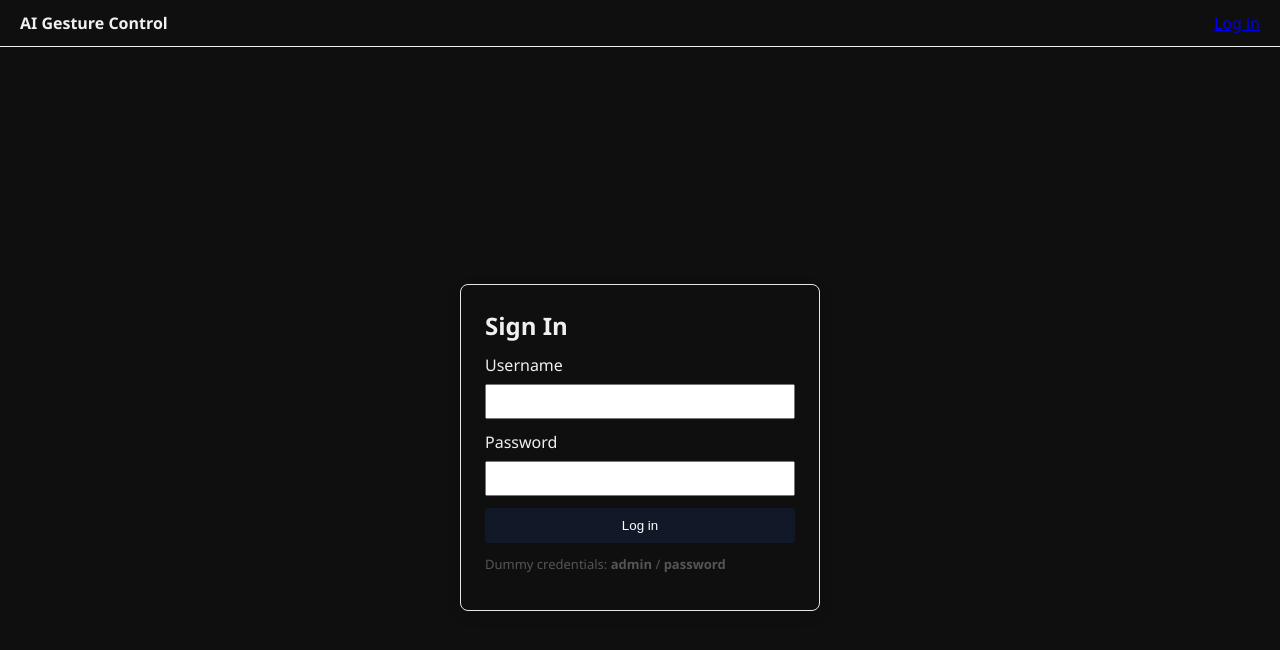
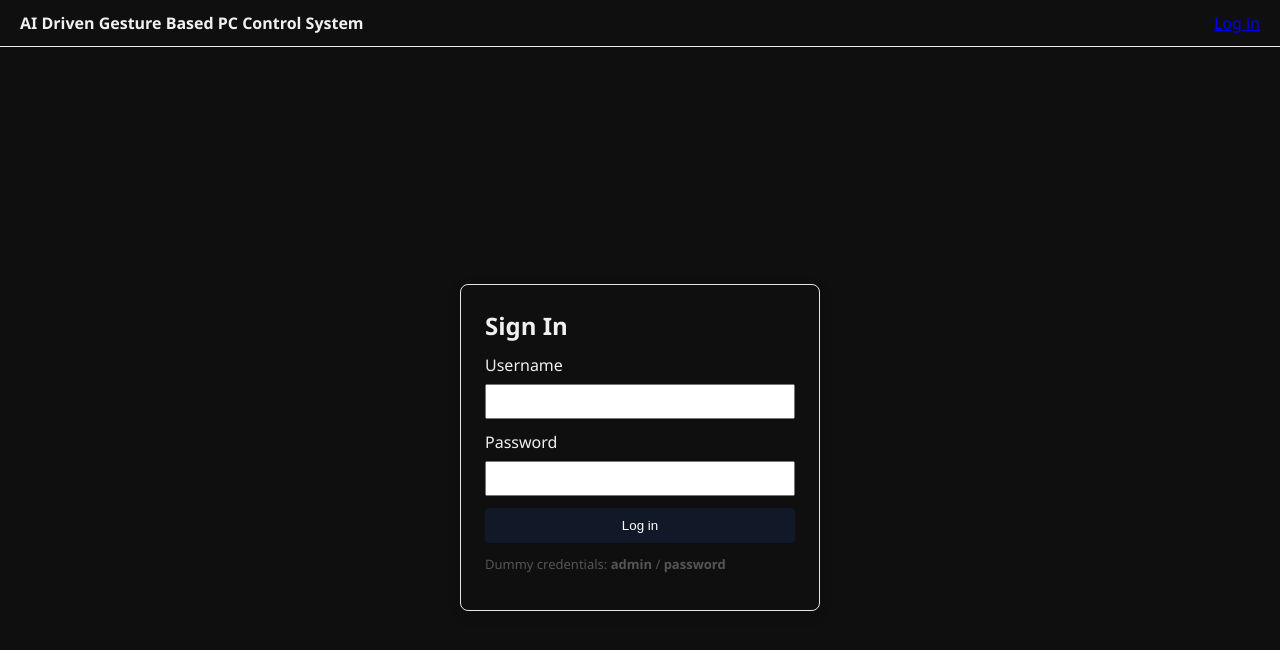
Before and after one commit to Asadullahqadir-1/Gesture-Based-Pc-Control, a Next.js app in the folder web-dashboard/: page /login in a window 1280 px wide. Shown: the top 650 px of the page. Built offline with nearby package versions, Linux system fonts and the light colour scheme; no server answers.

Commit message:
Update to full project name: AI Driven Gesture Based PC Control System

```diff
--- a/web-dashboard/app/Header.js
+++ b/web-dashboard/app/Header.js
@@ -27,7 +27,7 @@ export default function Header() {
 
   return (
     <header style={{display:'flex', alignItems:'center', justifyContent:'space-between', padding:'12px 20px', borderBottom:'1px solid #eee'}}>
-      <div style={{fontWeight:700}}>AI Gesture Control</div>
+      <div style={{fontWeight:700}}>AI Driven Gesture Based PC Control System</div>
       <nav>
         {user ? (
           <div style={{display:'flex', gap:12, alignItems:'center'}}>
--- a/web-dashboard/app/layout.js
+++ b/web-dashboard/app/layout.js
@@ -3,7 +3,7 @@ import Header from "./Header";
 import AuthGuard from "./AuthGuard";
 
 export const metadata = {
-  title: "AI Gesture Control - Gesture Based PC Control System",
+  title: "AI Driven Gesture Based PC Control System",
   description: "AI Driven Gesture Based PC Control System - Web-based gesture dashboard ready for Vercel deployment",
 };
 
--- a/web-dashboard/app/page.client.js
+++ b/web-dashboard/app/page.client.js
@@ -511,7 +511,7 @@ export default function HomePage() {
 
   return (
     <main style={{ padding: 16 }}>
-      <h1>AI Gesture Control Dashboard</h1>
+      <h1>AI Driven Gesture Based PC Control System</h1>
       <p>App status: {status}</p>
       <p>Gesture: {gesture}</p>
       <p>Confidence: {confidence.toFixed(2)}</p>
```
Also changed, not shown: 2 other files (tests, documents, lock files or other folders).
